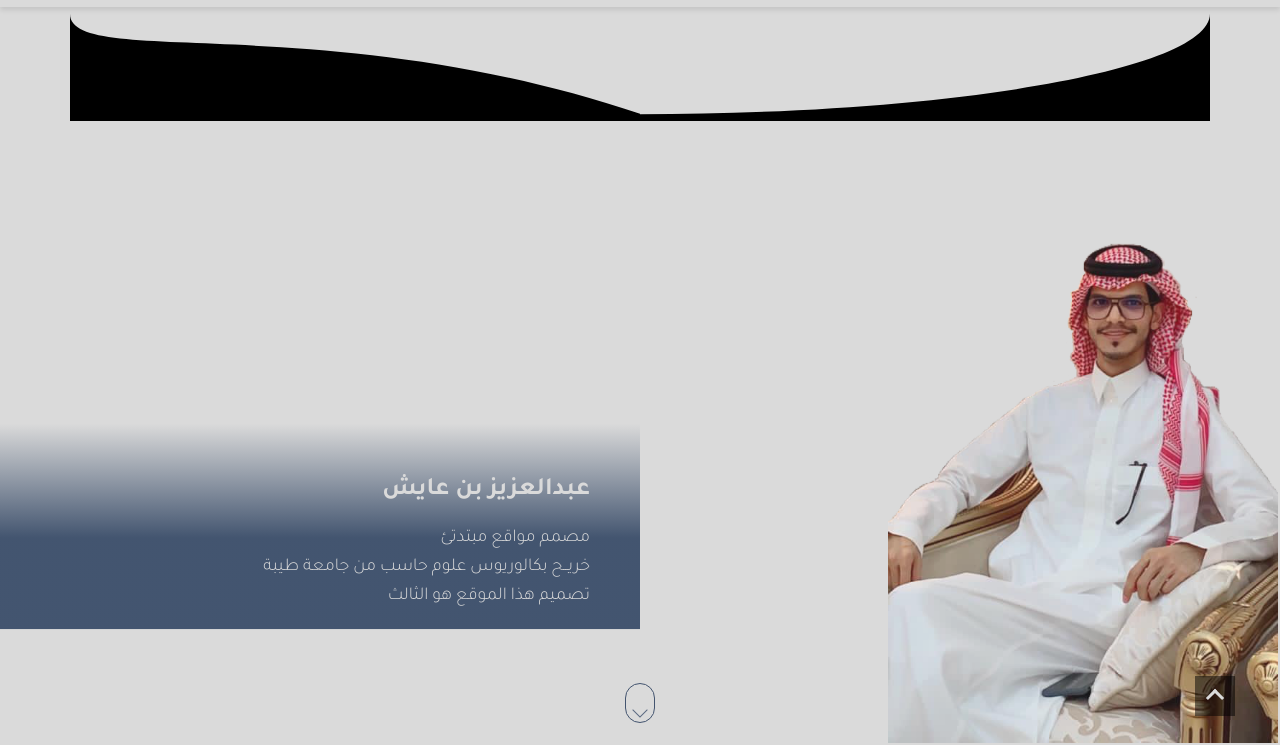
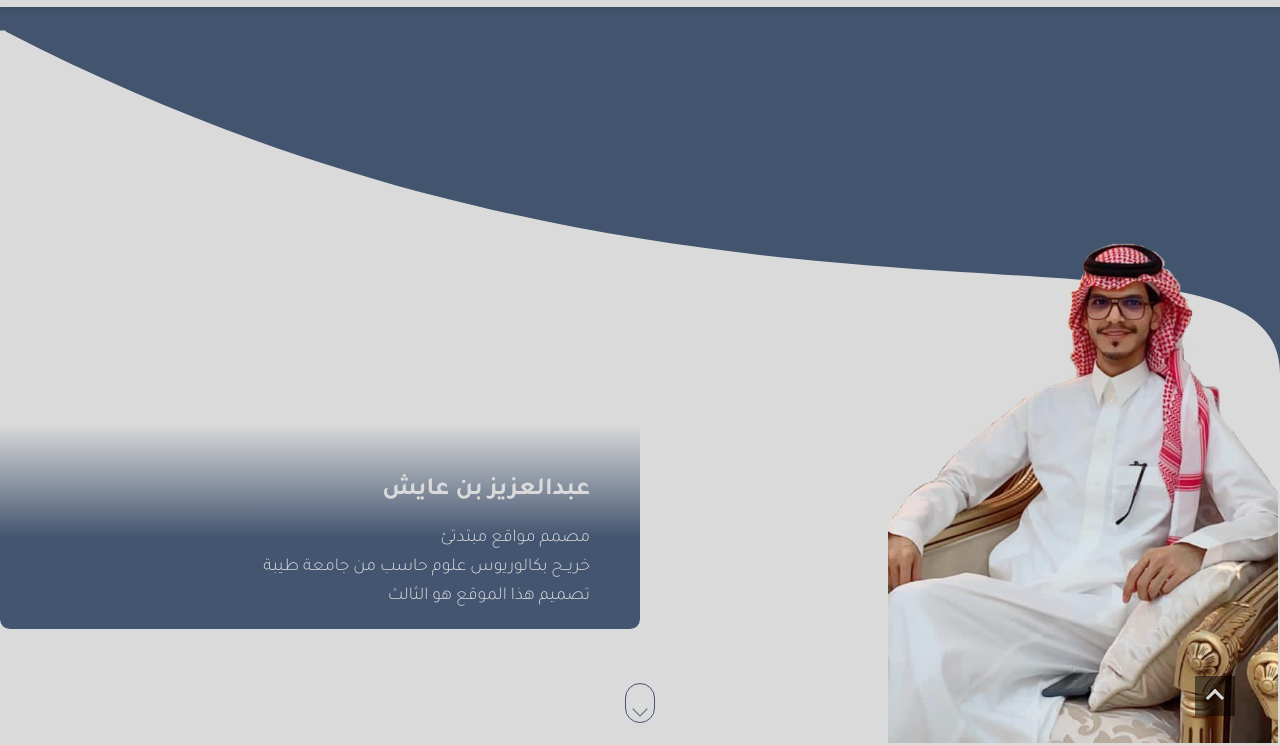
Before and after one commit to azayesh/TemplateThree, a plain HTML site: page index.html in a window 1280 px wide. Shown: the part 59-804 px from the top of the page. Drawn offline with Linux system fonts and the light colour scheme.

Commit message:
Add files via upload

```diff
--- a/css/style.css
+++ b/css/style.css
@@ -205,6 +205,27 @@ ul {
 }
 
 /* start landing */
+.custom-shape-divider-top-1633459894 {
+    position: absolute;
+    top: 0;
+    left: 0;
+    width: 100%;
+    overflow: hidden;
+    line-height: 0;
+    transform: rotate(180deg);
+    direction: ltr;
+}
+
+.custom-shape-divider-top-1633459894 svg {
+    position: relative;
+    display: block;
+    width: calc(199% + 1.3px);
+    height: 391px;
+}
+
+.custom-shape-divider-top-1633459894 .shape-fill {
+    fill: #43546F;
+}
 .landing {
     margin: 0;
     padding: 50% auto;
@@ -230,7 +251,6 @@ ul {
     margin: 0 auto;
     top: 50%;
     right: 2px;
-    opacity: 0.9;
     transform: translatey(-50%);
     /* background-color: #dadada; */
 }
@@ -248,6 +268,7 @@ ul {
 	color: var(--sacand-color);
 	font-size: 24px;
     text-align: right;
+    border-radius: 10px;
     font-weight: 200;
 }
 .landing .text h1 {
@@ -296,7 +317,7 @@ ul {
     animation: scroll-down 1s ease-in-out infinite;
 }
 .landing .scroll-down::after {
-    top: 20%;
+    top: 15%;
     animation-delay: 0.3s;
 }
 @keyframes scroll-down {
@@ -526,7 +547,7 @@ ul {
     height: 40px;
     color: var(--sacand-color);
     text-align: center;
-    z-index: 9;
+    z-index: 3;
 }
 @media (max-width: 450px) {
     .scroll-top {
```
